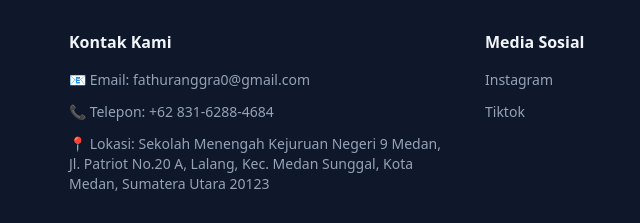
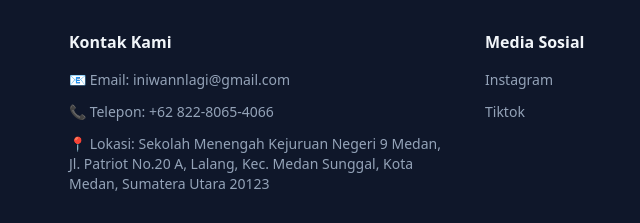
Before and after one commit to Wanzxy2109/tugas-mp, a plain HTML site: page index.html in a window 1280 px wide. Shown: the part 1924-2147 px from the top of the page, 379-1019 px from the left. Drawn offline with nearby package versions, Linux system fonts and the light colour scheme.

Commit message:
Update index.html

```diff
--- a/index.html
+++ b/index.html
@@ -385,14 +385,14 @@
 
                         <p>
                             📧 Email:
-                            <a href="mailto:fathuranggra0@gmail.com"
+                            <a href="mailto:iniwannlagi@gmail.com"
                                 class="hover:text-indigo-400">
-                                fathuranggra0@gmail.com
+                               iniwannlagi@gmail.com
                             </a>
                         </p>
 
                         <p>
-                            📞 Telepon: +62 831-6288-4684
+                            📞 Telepon: +62 822-8065-4066
                         </p>
 
                         <p>
```
